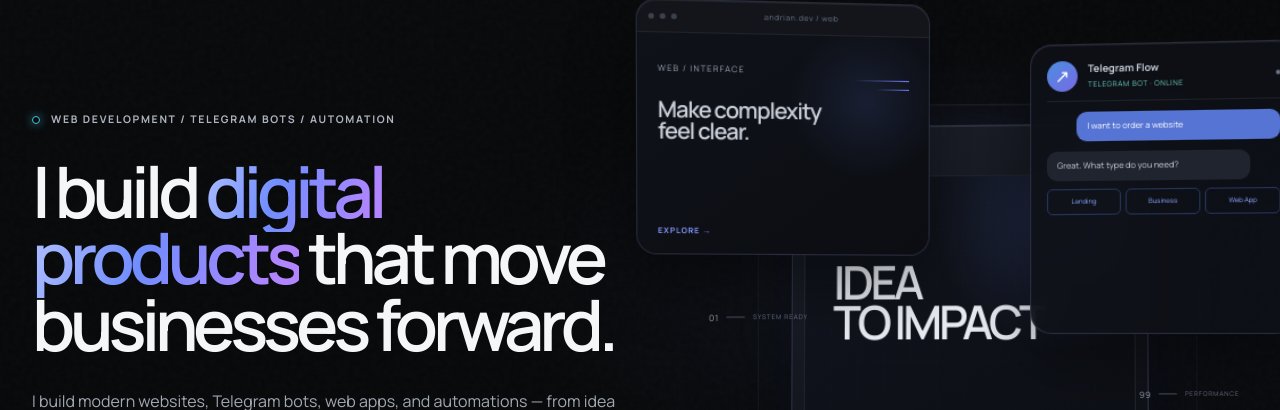
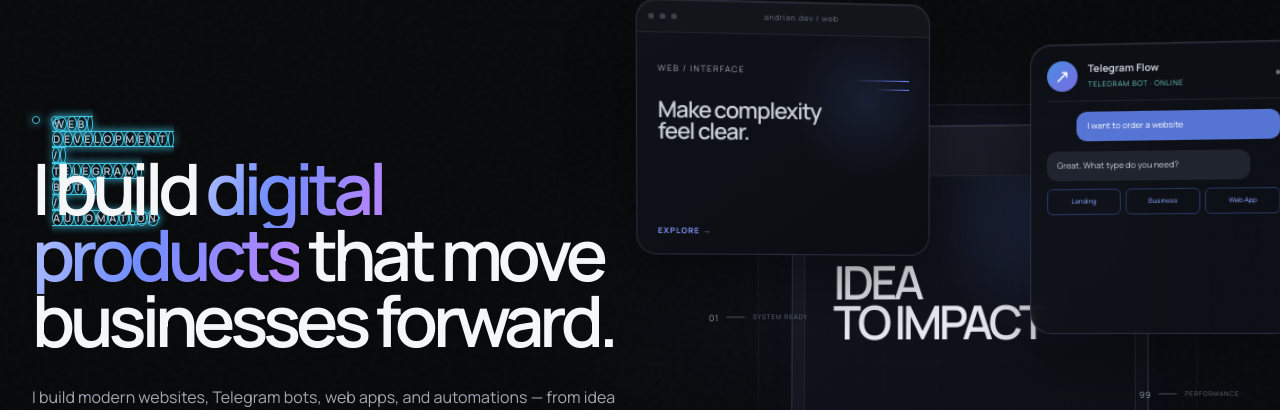
Before and after one commit to AndrianDev0/andrian-dev-portfolio, a React (Vite) app: page / in a window 1280 px wide. Shown: the part 149-559 px from the top of the page. Built offline with nearby package versions, Linux system fonts and the light colour scheme; no server answers.

Commit message:
Integrate tailored React Bits effects

```diff
--- a/app/globals.css
+++ b/app/globals.css
@@ -737,3 +737,13 @@ html.intro-lock body{overflow:hidden;overscroll-behavior:none}
   @keyframes intro-camera{0%{opacity:0;transform:translate3d(0,5vh,-180px) scale(.68) rotateX(-5deg)}11%{opacity:1}18%,65%{opacity:1;transform:translate3d(0,0,0) scale(1)}72%{transform:translate3d(-1vw,0,60px) scale(1.13)}100%{opacity:0;transform:translate3d(-10vw,1vh,1000px) scale(9.2)}}
 }
 @media(prefers-reduced-motion:reduce){.intro-cinematic{display:none}}
+
+/* React Bits — restrained integrations adapted to Andrian.Dev */
+.rb-decrypted{display:inline-block;white-space:pre-wrap}.hero-label-encrypted{color:#7286d9;text-shadow:0 0 9px rgba(111,140,255,.32)}
+.rb-spotlight{--rb-mouse-x:50%;--rb-mouse-y:50%;--rb-spotlight:rgba(111,140,255,.14);isolation:isolate}
+.rb-spotlight::before{content:"";position:absolute;z-index:0;inset:0;pointer-events:none;opacity:0;background:radial-gradient(360px circle at var(--rb-mouse-x) var(--rb-mouse-y),var(--rb-spotlight),transparent 72%);transition:opacity .45s var(--ease)}
+.rb-spotlight:hover::before,.rb-spotlight:focus-within::before{opacity:1}
+.rb-spotlight>*{z-index:1}.rb-spotlight>.service-number{position:relative}
+.rb-shiny{display:inline-block;color:transparent;background:linear-gradient(112deg,var(--rb-shine-color) 0%,var(--rb-shine-color) 38%,var(--rb-shine-highlight) 50%,var(--rb-shine-color) 62%,var(--rb-shine-color) 100%);background-size:220% 100%;background-clip:text;-webkit-background-clip:text;-webkit-text-fill-color:transparent;animation:rb-shine var(--rb-shine-speed) linear infinite}
+@keyframes rb-shine{from{background-position:125% 50%}to{background-position:-125% 50%}}
+@media(prefers-reduced-motion:reduce){.rb-shiny{animation:none;background-position:50%}.rb-spotlight::before{display:none}.hero-label-encrypted{color:inherit;text-shadow:none}}
--- a/components.tsx
+++ b/components.tsx
@@ -6,6 +6,7 @@ import { useEffect, useRef, useState, type FormEvent, type MouseEvent as ReactMo
 import { useLanguage } from "./i18n";
 import { siteConfig } from "./site";
 import { submitProjectRequest } from "./submit";
+import { DecryptedText } from "./react-bits";
 
 export function Reveal({ children, className = "", delay = 0 }: { children: React.ReactNode; className?: string; delay?: number }) {
   return (
@@ -158,7 +159,7 @@ export function Hero() {
       <div className="hero-noise" />
       <div className="container hero-layout">
         <div className="hero-copy">
-          <motion.p className="hero-label" initial={{ opacity: 0, y: 14 }} animate={{ opacity: 1, y: 0 }} transition={{ duration: 0.65, delay: 0.08 }}><span /> {t.hero.label}</motion.p>
+          <motion.p className="hero-label" initial={{ opacity: 0, y: 14 }} animate={{ opacity: 1, y: 0 }} transition={{ duration: 0.65, delay: 0.08 }}><span /><DecryptedText text={t.hero.label} encryptedClassName="hero-label-encrypted" /></motion.p>
           <h1>
             <span className="hero-line-mask"><motion.span className="hero-line" initial={{ y: "110%" }} animate={{ y: 0 }} transition={{ duration: 0.8, delay: 0.12, ease: [0.16, 1, 0.3, 1] }}>{language === "ru" ? <>Создаю <em>цифровые</em></> : <>I build <em>digital</em></>}</motion.span></span>
             <span className="hero-line-mask"><motion.span className="hero-line" initial={{ y: "110%" }} animate={{ y: 0 }} transition={{ duration: 0.8, delay: 0.2, ease: [0.16, 1, 0.3, 1] }}>{language === "ru" ? <><em>продукты</em> для</> : <><em>products</em> that move</>}</motion.span></span>
--- /dev/null
+++ b/react-bits.tsx
@@ -0,0 +1,124 @@
+"use client";
+
+// Adapted from React Bits components: DecryptedText, SpotlightCard and ShinyText.
+// Source: https://reactbits.dev/ — customized for Andrian.Dev and existing dependencies.
+import { useCallback, useEffect, useRef, useState, type CSSProperties, type MouseEvent as ReactMouseEvent, type ReactNode } from "react";
+
+const GLYPHS = "ABCDEFGHIJKLMNOPQRSTUVWXYZ0123456789/#_*+";
+
+export function DecryptedText({
+  text,
+  className = "",
+  encryptedClassName = "",
+  speed = 34,
+}: {
+  text: string;
+  className?: string;
+  encryptedClassName?: string;
+  speed?: number;
+}) {
+  const ref = useRef<HTMLSpanElement>(null);
+  const timerRef = useRef<ReturnType<typeof setInterval> | null>(null);
+  const [displayText, setDisplayText] = useState(text);
+  const [revealed, setRevealed] = useState(text.length);
+
+  const stop = useCallback(() => {
+    if (timerRef.current) clearInterval(timerRef.current);
+    timerRef.current = null;
+  }, []);
+
+  const run = useCallback(() => {
+    stop();
+    if (window.matchMedia("(prefers-reduced-motion: reduce)").matches) {
+      setDisplayText(text);
+      setRevealed(text.length);
+      return;
+    }
+
+    let cursor = 0;
+    setRevealed(0);
+    timerRef.current = setInterval(() => {
+      cursor += 1;
+      setRevealed(cursor);
+      setDisplayText(
+        text.split("").map((character, index) => {
+          if (character === " " || index < cursor) return character;
+          return GLYPHS[Math.floor(Math.random() * GLYPHS.length)];
+        }).join(""),
+      );
+      if (cursor >= text.length) {
+        stop();
+        setDisplayText(text);
+      }
+    }, speed);
+  }, [speed, stop, text]);
+
+  useEffect(() => {
+    setDisplayText(text);
+    setRevealed(text.length);
+    const element = ref.current;
+    if (!element) return;
+    const observer = new IntersectionObserver(([entry]) => {
+      if (entry.isIntersecting) {
+        run();
+        observer.disconnect();
+      }
+    }, { threshold: 0.35 });
+    observer.observe(element);
+    return () => {
+      observer.disconnect();
+      stop();
+    };
+  }, [run, stop, text]);
+
+  return (
+    <span ref={ref} className={`rb-decrypted ${className}`} aria-label={text}>
+      <span aria-hidden="true">
+        {displayText.split("").map((character, index) => (
+          <span className={index < revealed ? "" : encryptedClassName} key={`${index}-${character}`}>{character}</span>
+        ))}
+      </span>
+    </span>
+  );
+}
+
+export function SpotlightCard({
+  children,
+  className = "",
+  spotlightColor = "rgba(111, 140, 255, 0.14)",
+}: {
+  children: ReactNode;
+  className?: string;
+  spotlightColor?: string;
+}) {
+  const ref = useRef<HTMLElement>(null);
+  const move = (event: ReactMouseEvent<HTMLElement>) => {
+    if (!ref.current || !window.matchMedia("(hover: hover) and (pointer: fine)").matches) return;
+    const rect = ref.current.getBoundingClientRect();
+    ref.current.style.setProperty("--rb-mouse-x", `${event.clientX - rect.left}px`);
+    ref.current.style.setProperty("--rb-mouse-y", `${event.clientY - rect.top}px`);
+    ref.current.style.setProperty("--rb-spotlight", spotlightColor);
+  };
+  return <article ref={ref} onMouseMove={move} className={`rb-spotlight ${className}`}>{children}</article>;
+}
+
+export function ShinyText({
+  text,
+  className = "",
+  speed = 5.5,
+  color = "#747c89",
+  shineColor = "#d7dcff",
+}: {
+  text: string;
+  className?: string;
+  speed?: number;
+  color?: string;
+  shineColor?: string;
+}) {
+  const style = {
+    "--rb-shine-speed": `${speed}s`,
+    "--rb-shine-color": color,
+    "--rb-shine-highlight": shineColor,
+  } as CSSProperties;
+  return <span className={`rb-shiny ${className}`} style={style}>{text}</span>;
+}
--- a/sections.tsx
+++ b/sections.tsx
@@ -9,6 +9,7 @@ import { projectFacets, projects } from "./projects";
 import { ContactForm, MagneticButton, Reveal, SectionHeading } from "./components";
 import { projectRussian, useLanguage } from "./i18n";
 import { NeboBotFlowVisual, NeboMiniAppVisual, ProjectVisual, ServiceVisual } from "./visuals";
+import { ShinyText, SpotlightCard } from "./react-bits";
 
 export function ProjectsSection() {
   const { language, t } = useLanguage();
@@ -64,7 +65,7 @@ export function ServicesSection() {
       <div className="container">
         <SectionHeading eyebrow={t.services.eyebrow} title={<>{t.services.titleTop}<br /><span className="soft">{t.services.titleBottom}</span></>} copy={t.services.copy} />
         <div className="services-grid">
-          {services.map((service, index) => <Reveal key={service.id} delay={index * 0.04} className={`service-item service-${index + 1}`}><article><div className="service-number">{service.id}</div><div className="service-text"><h3>{t.services.items[index][0]}</h3><p>{t.services.items[index][1]}</p><span>{t.services.explore} <ArrowRight size={14} /></span></div><div className="service-visual"><ServiceVisual type={service.visual} /></div></article></Reveal>)}
+          {services.map((service, index) => <Reveal key={service.id} delay={index * 0.04} className={`service-item service-${index + 1}`}><SpotlightCard spotlightColor={index % 2 === 0 ? "rgba(111, 140, 255, 0.15)" : "rgba(157, 124, 255, 0.13)"}><div className="service-number">{service.id}</div><div className="service-text"><h3>{t.services.items[index][0]}</h3><p>{t.services.items[index][1]}</p><span>{t.services.explore} <ArrowRight size={14} /></span></div><div className="service-visual"><ServiceVisual type={service.visual} /></div></SpotlightCard></Reveal>)}
         </div>
       </div>
     </section>
@@ -105,7 +106,7 @@ export function TechnologiesSection() {
   const first = technologies.slice(0, 6);
   const second = technologies.slice(6);
   return (
-    <section className="technologies section-pad-sm"><div className="container"><div className="tech-heading"><p className="eyebrow"><span />{t.technologies.eyebrow}</p><p>{t.technologies.copyTop}<br />{t.technologies.copyBottom}</p></div><div className="tech-rows"><div>{first.map((tech) => <span key={tech}>{tech}</span>)}</div><div>{second.map((tech) => <span key={tech}>{tech}</span>)}</div></div></div></section>
+    <section className="technologies section-pad-sm"><div className="container"><div className="tech-heading"><p className="eyebrow"><span />{t.technologies.eyebrow}</p><p>{t.technologies.copyTop}<br /><ShinyText text={t.technologies.copyBottom} /></p></div><div className="tech-rows"><div>{first.map((tech) => <span key={tech}>{tech}</span>)}</div><div>{second.map((tech) => <span key={tech}>{tech}</span>)}</div></div></div></section>
   );
 }
 
```
